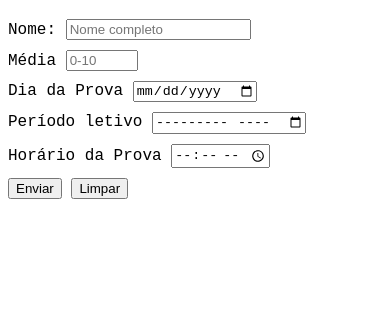
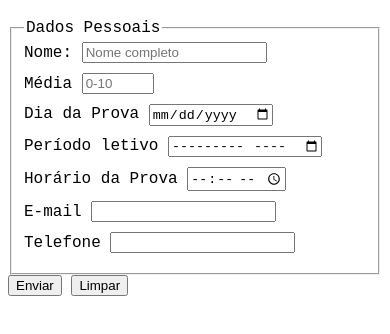
Before and after one commit to Henriquehnnm/Estudo-de-html-e-css, a plain HTML site: page Exercicios/ex025/form003.html in a window 390 px wide. Shown: the part 98-432 px from the top of the page. Drawn offline with Linux system fonts and the light colour scheme.

Commit message:
Groups personal data in a fieldset.
Improves form structure by grouping personal data inputs
within a fieldset element. Also adds email and telephone
input fields with appropriate attributes for validation and
auto-completion.

```diff
--- a/Exercicios/ex025/form003.html
+++ b/Exercicios/ex025/form003.html
@@ -16,6 +16,8 @@
   <body>
     <h1>Teste de Formulário 2.0</h1>
     <form action="code/cadastro.rs" method="get" autocomplete="on">
+      <fieldset>
+        <legend>Dados Pessoais</legend>
         <div>
           <label for="iname">Nome:</label>
           <input
@@ -54,6 +56,21 @@
           <input type="time" name="hora" id="ihora" />
         </div>
         <div>
+          <label for="iemail">E-mail</label>
+          <input type="email" name="email" id="iemail" autocomplete="email" />
+        </div>
+        <div>
+          <label for="itel">Telefone</label>
+          <input
+            type="tel"
+            name="tel"
+            id="itel"
+            pattern="^[0-9]{4,5}-[0-9]{4}$"
+          />
+        </div>
+      </fieldset>
+      <!-- Estudar mais sobre RegEx HTML -->
+      <div>
         <input type="submit" value="Enviar" />
         <input type="reset" value="Limpar" />
       </div>
```
Lines whose indentation alone changed are shown as unchanged.
